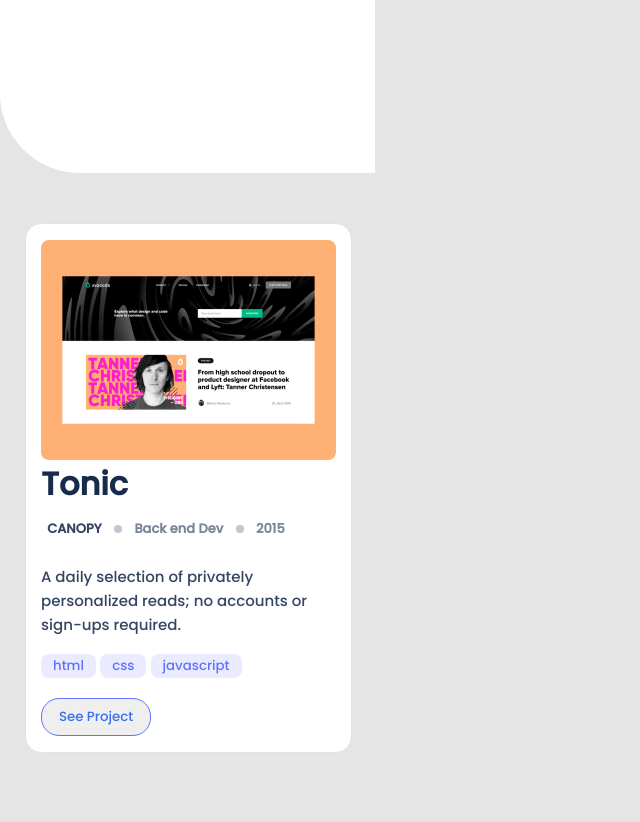
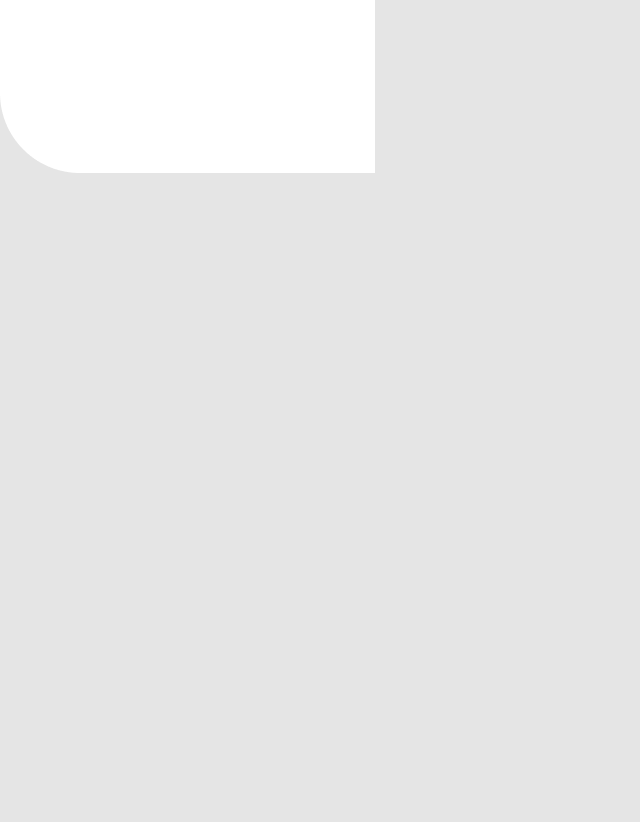
Before and after one commit to toyman640/Portfolio-setup, a website: page index.html in a window 1280 px wide. Shown: the part 545-1367 px from the top of the page, without its empty margins (0-640 px from the left). After the commit the page ends 800 px from the top, so only its background shows below. Drawn offline with Linux system fonts and the light colour scheme.

Commit message:
made merge first

```diff
--- a/index.html
+++ b/index.html
@@ -52,7 +52,7 @@
             </div>
         </section>
     </div>
-    <div class="second-section">
+    <!-- <div class="second-section">
         <section class="works">
             <div class="nav-list">
                 <div class="nav-item-1">
@@ -230,7 +230,7 @@
 
         </section>
 
-    </div>
+    </div> -->
 
 
 </body>
--- a/style.css
+++ b/style.css
@@ -173,7 +173,7 @@ body {
   margin-bottom: 25px;
 }
 
-.second-section {
+/* .second-section {
   width: 327px;
   height: 552px;
   margin-left: 25px;
@@ -384,4 +384,4 @@ body {
   height: 552px;
   margin-left: 25px;
   margin-top: 100px;
-}
+} */
```
